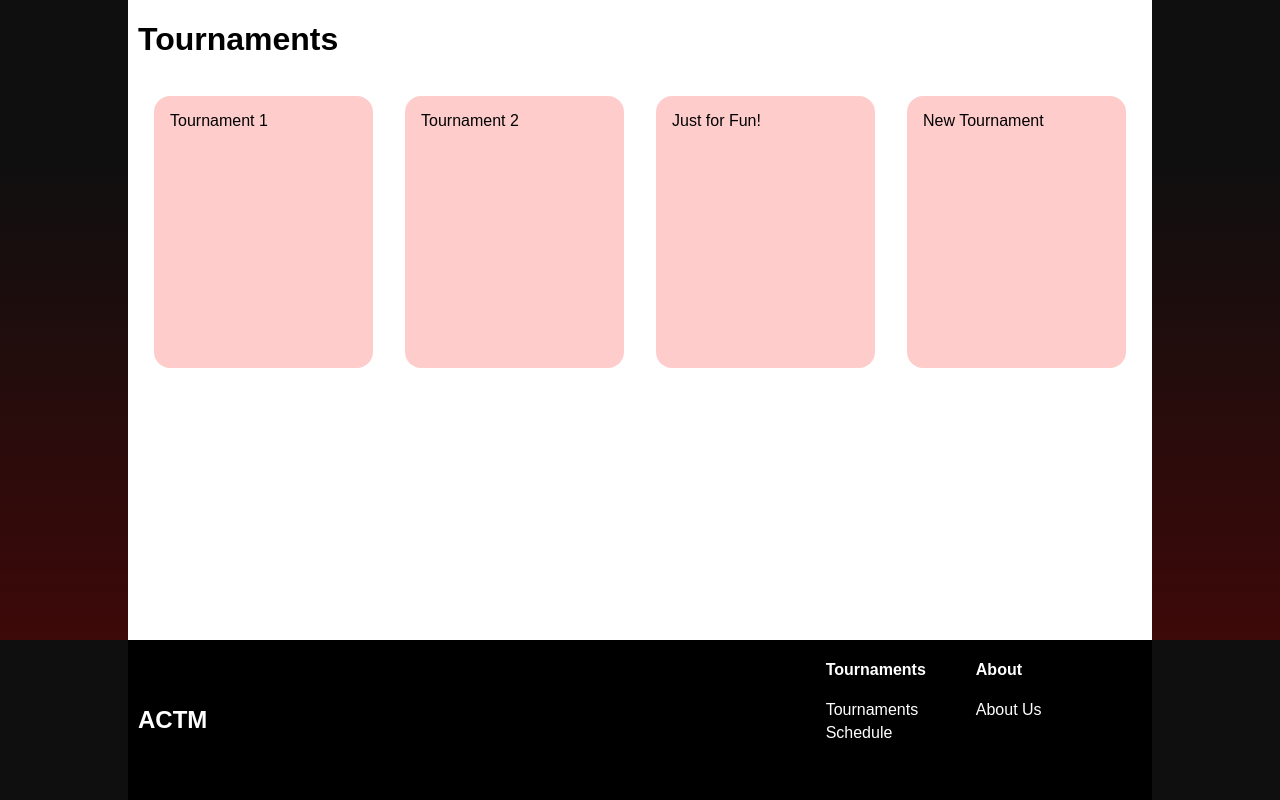
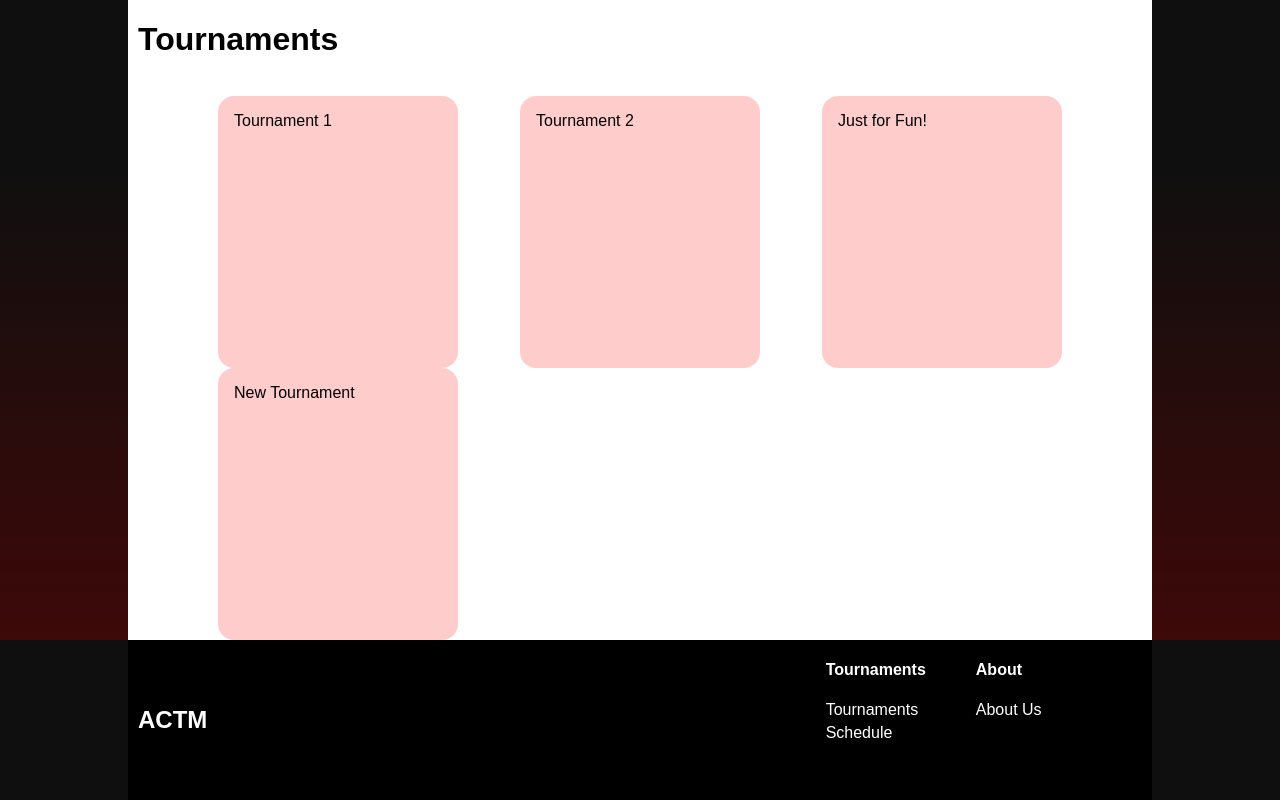
Before and after one commit to IAbdulHamid13/Assetto_Corsa_Tournament_Manager, a Django app: template source/tournaments/templates/tournaments/tournament_list.html in a window 1280 px wide. Shown: the part 160-960 px from the top of the page. Run offline with Django 3.2, Linux system fonts and the light colour scheme; the template is opened without the code that fills it, so the values that code supplies are empty.

Commit message:
Adjust styling of tournaments view

```diff
--- a/source/main/static/styles/tournaments.css
+++ b/source/main/static/styles/tournaments.css
@@ -1,6 +1,8 @@
 .tournaments-list {
     display: flex;
-    justify-content: flex-start;
+    justify-content: space-between;
+    flex-wrap: wrap;
+    padding: 0 4rem;
 }
 
 .tournament-item {
@@ -26,7 +28,7 @@
         text-align: center;
         background-color: rgba(0, 0, 0, 0.2);
         position: relative;
-        top: 9rem;
+        top: 100%;
         transition: top 0.6s;
     }
 }
```
